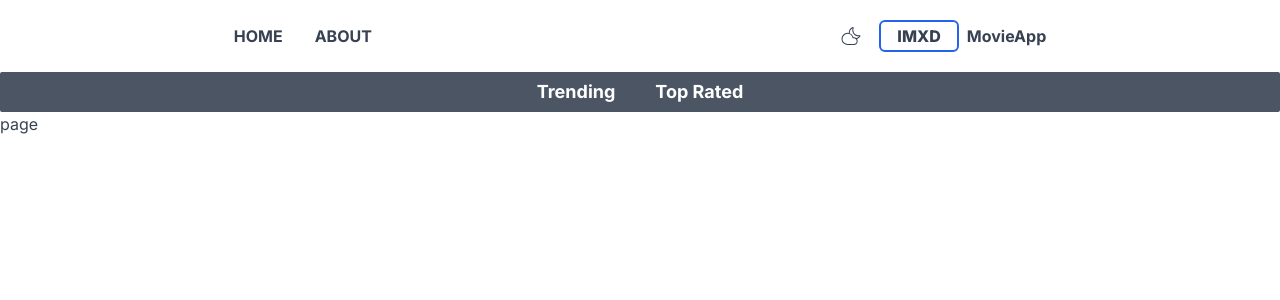
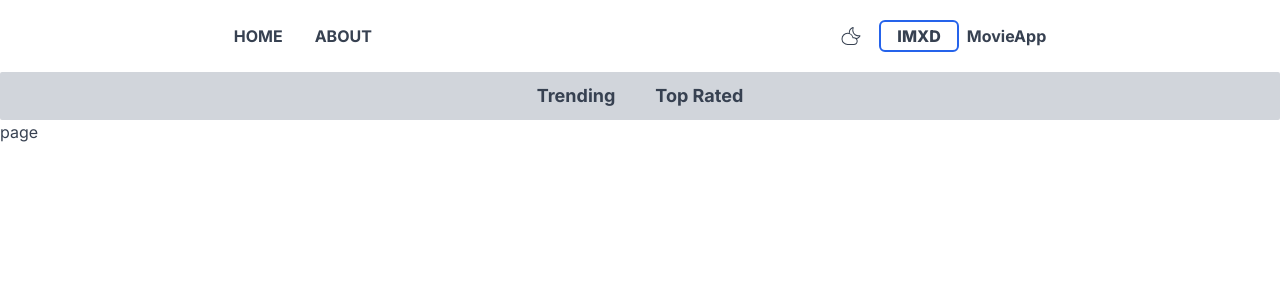
Before and after one commit to Gyannnnn/imdbCloneUsingNextJs, a Next.js app in the folder imdbclocne/: page / in a window 1280 px wide. Shown: the top 300 px of the page. Built offline with nearby package versions, Linux system fonts and the light colour scheme.

Commit message:
Created NavBar

```diff
--- a/imdbclocne/src/components/Navbar.jsx
+++ b/imdbclocne/src/components/Navbar.jsx
@@ -3,7 +3,7 @@ import Navbaritems from './Navbaritems'
 
 export default function Navbar() {
   return (
-    <div className="w-full h-10 bg-gray-600 flex justify-center items-center gap-10 font-bold rounded-sm">
+    <div className="w-full h-12 dark:bg-gray-700 bg-gray-300   flex justify-center items-center gap-10 font-bold rounded-sm">
         <Navbaritems title="Trending" param="fetchTrending" />
         <Navbaritems title="Top Rated" param="fetchTopRated" />
     </div>
--- a/imdbclocne/src/components/Navbaritems.jsx
+++ b/imdbclocne/src/components/Navbaritems.jsx
@@ -1,10 +1,21 @@
+"use client";
+
 import React from "react";
 import Link from "next/link";
+import { useSearchParams } from "next/navigation";
 
-export default function Navbaritems({ title, param }) {
+export default function NavbarItems({ title, param }) {
+  const searchParams = useSearchParams();
+  const genre = searchParams.get('genre');
+
   return (
-    <div className="text-white ">
-      <Link className=" hover:underline sm:text-lg" href={`/?genere=${param}`}>{title}</Link>
+    <div className="dark:text-white">
+      <Link
+        className={`sm:text-lg ${genre === param ? 'underline underline-offset-4 decoration-blue-600 decoration-2' : ''}`}
+        href={`/?genre=${param}`}
+      >
+        {title}
+      </Link>
     </div>
   );
 }
```
